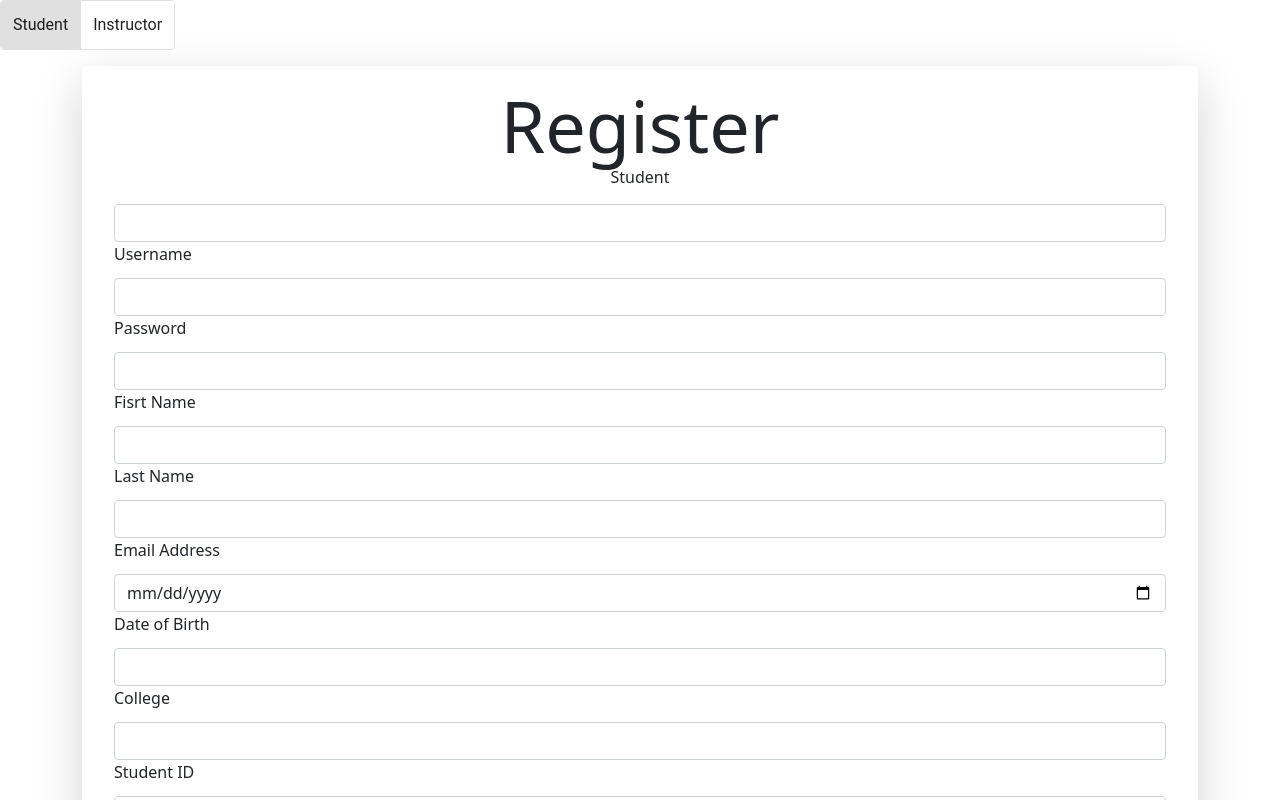
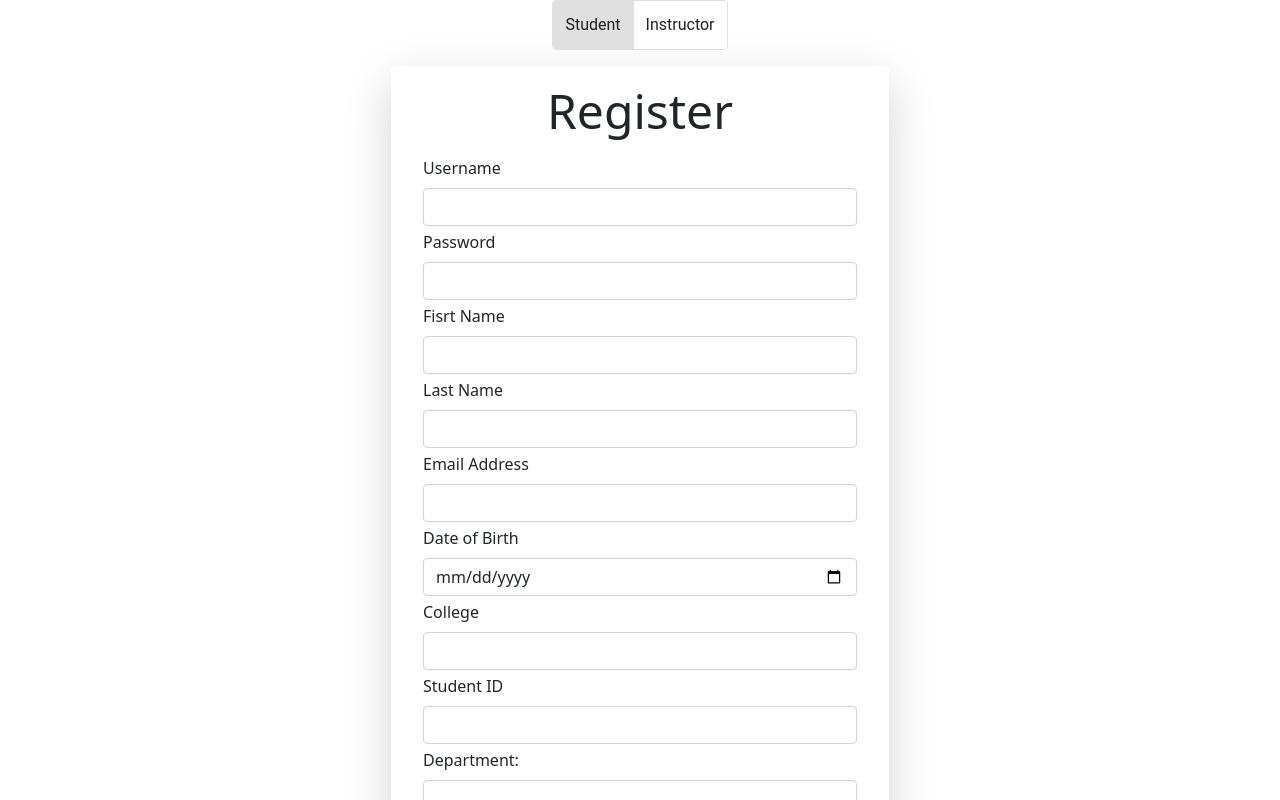
Before and after one commit to srikar003/studentNetworkingToolFrontend, an Angular app in the folder networkingApp/: page /signup in a window 1280 px wide. Shown: the top 800 px of the page. Built offline with nearby package versions, Linux system fonts and the light colour scheme.

Commit message:
added styles

```diff
--- a/networkingApp/src/app/professor-registration/professor-registration.component.html
+++ b/networkingApp/src/app/professor-registration/professor-registration.component.html
@@ -1,65 +1,64 @@
-
 <div class="container">
   <!-- column 1 -->
   <div class="col">
 
   </div>
   <!-- column 2 form contrainer -->
-     <div class="col shadow-lg p-3 mb-5 bg-white rounded mt-3">
-         <h1 class="display-2 text-center">Register<h6>Instructor</h6></h1>
+  <div class="col shadow-lg p-3 mb-5 bg-white rounded">
+    <h4 class="display-5 text-center">Register</h4>
     <form [formGroup]="instructorRegistrationForm">
       <!-- Username input -->
       <div class="form-outline mb-1 mx-3 mt-3">
-           <input id="userName" type="text" class="form-control" formControlName="userName"/>
         <label class="form-label">Username</label>
+        <input id="userName" type="text" class="form-control" formControlName="userName" />
       </div>
 
       <!-- Password input -->
       <div class="form-outline mb-1 mx-3">
-           <input id="password" type="password" class="form-control" formControlName="password"/>
         <label class="form-label">Password</label>
+        <input id="password" type="password" class="form-control" formControlName="password" />
       </div>
 
       <!-- Firstname input -->
       <div class="form-outline mb-1 mx-3">
-           <input id="firstName" type="text" class="form-control" formControlName="firstName"/>
         <label class="form-label">Fisrt Name</label>
+        <input id="firstName" type="text" class="form-control" formControlName="firstName" />
       </div>
 
       <!-- Lastname input -->
       <div class="form-outline mb-1 mx-3">
-           <input id="lastName" type="text" class="form-control" formControlName="lastName"/>
         <label class="form-label">Last Name</label>
+        <input id="lastName" type="text" class="form-control" formControlName="lastName" />
       </div>
 
       <!-- Email input -->
       <div class="form-outline mb-1 mx-3">
-           <input id="email" type="email" class="form-control" formControlName="email"/>
         <label class="form-label">Email Address</label>
+        <input id="email" type="email" class="form-control" formControlName="email" />
       </div>
 
       <!-- DOB input -->
       <div class="form-outline mb-1 mx-3">
-           <input id="dob" type="date" class="form-control" formControlName="dob"/>
         <label class="form-label">Date of Birth</label>
+        <input id="dob" type="date" class="form-control" formControlName="dob" />
       </div>
 
       <!-- Teaching Experience -->
       <div class="form-outline mb-1 mx-3">
-           <input id="teachingExperience" type="number" class="form-control" formControlName="teachingExperience"/>
         <label class="form-label">Teaching Experience(years)</label>
+        <input id="teachingExperience" type="number" class="form-control" formControlName="teachingExperience" />
       </div>
 
       <!-- Contacts input -->
       <div class="form-outline mb-1 mx-3">
-           <input id="contacts" type="text" class="form-control" formControlName="contacts"/>
         <label class="form-label">Contacts</label>
+        <input id="contacts" type="text" class="form-control" formControlName="contacts" />
       </div>
 
       <!--radio inline-->
-         <div class="radio-inline">
+      <div class="form-outline mb-1 mx-3 radio-outline">
         <input value="Corporate Professionals" type="radio" name="instructorType" formControlName="instructorType" />
-         <label class="radio-label"> Corporate Professionals</label>
+        <label class="radio-label"> Corporate Professionals</label>&nbsp;&nbsp;
         <input value="Professors" type="radio" name="instructorType" formControlName="instructorType" />
         <label class="radio-label">Professors</label>
       </div>
@@ -70,13 +69,13 @@
       [hidden]="!(this.instructorRegistrationForm.value.instructorType=='Corporate Professionals')">
 
       <div class="form-outline mb-1 mx-3">
-           <input id="college" type="text" class="form-control" formControlName="college"/>
         <label class="form-label">Contacts</label>
+        <input id="college" type="text" class="form-control" formControlName="college" />
       </div>
 
       <div class="form-outline mb-1 mx-3">
-           <input id="expertise" type="text" class="form-control" formControlName="expertise"/>
         <label class="form-label">Contacts</label>
+        <input id="expertise" type="text" class="form-control" formControlName="expertise" />
       </div>
 
     </form>
@@ -86,20 +85,21 @@
       [hidden]="!(this.instructorRegistrationForm.value.instructorType=='Professors')">
 
       <div class="form-outline mb-1 mx-3">
-           <input id="college" type="text" class="form-control" formControlName="university"/>
         <label class="form-label">University Name</label>
+        <input id="college" type="text" class="form-control" formControlName="university" />
       </div>
 
       <div class="form-outline mb-1 mx-3">
-           <input id="dept" type="text" class="form-control" formControlName="dept"/>
         <label class="form-label">Department</label>
+        <input id="dept" type="text" class="form-control" formControlName="dept" />
       </div>
 
     </form>
 
     <!-- Submit button -->
     <button type="submit" (click)="addUser()"
-     [disabled]="!instructorRegistrationForm.valid && !(professorRegistrationForm.valid||corporateRegistrationForm.valid)"class="btn btn-primary btn-block mx-3 my-3" type="submit" >Submit</button>
+      [disabled]="!instructorRegistrationForm.valid && !(professorRegistrationForm.valid||corporateRegistrationForm.valid)"
+      class="btn btn-primary btn-block mx-3 my-3" type="submit">Submit</button>
 
   </div>
 
--- a/networkingApp/src/app/signin/signin.component.html
+++ b/networkingApp/src/app/signin/signin.component.html
@@ -1,43 +1,37 @@
-<!doctype html>
-<html lang="en">
-
-<body>
-  <!--container 1-->
 <div class="container">
-    <div class="row">
-      <div class="col-3">
-      </div>
-      <div class="col-6 mt-4 bg-white shadow-lg rounded">
-        <div>
+  <div class="text-center">
     <p>
       <mat-button-toggle-group [(ngModel)]="userType">
         <mat-button-toggle value="student">Student</mat-button-toggle>
         <mat-button-toggle value="instructor">Instructor</mat-button-toggle>
       </mat-button-toggle-group>
     </p>
+  </div>
+  <div class="row">
+    <div class="col-3">
+    </div>
+    <div class="col-6 m-4 p-3 bg-white shadow-lg rounded">
       <form [formGroup]="signInForm" (ngSubmit)="login()">
 
         <!-- User Name -->
         <div class="form-outline mb-1 mx-3">
+          <label class="form-label">Username</label>
           <input id="userName" type="text" class="form-control" formControlName="userName" />
-              <label class="form-label">Username</label>
         </div>
         <!-- Password input -->
         <div class="form-outline mb-1 mx-3">
+          <label class="form-label">Password</label>
           <input id="password" type="password" class="form-control" formControlName="password" />
-              <label class="form-label">Password</label>
         </div>
+        <div class="text-center">
           <button class="btn btn-primary btn-block mx-3 my-3" type="submit"
             [disabled]="!signInForm.valid || userType==''">Submit</button>
+          <button (click)="navigateToSignUp()" class="btn btn-primary btn-block mx-3 my-3">SignUp</button>
+        </div>
 
       </form>
-        </div>
-        <button (click)="navigateToSignUp()" class="btn btn-primary btn-block mx-3 my-3">SignUp</button>
     </div>
     <div class="col-3">
     </div>
   </div>
 </div>
-</body>
-
-</html>
--- a/networkingApp/src/app/signin/signin.component.ts
+++ b/networkingApp/src/app/signin/signin.component.ts
@@ -9,7 +9,7 @@ import { AuthenticationService } from '../authentication.service';
   styleUrls: ['./signin.component.scss']
 })
 export class SigninComponent implements OnInit {
-  public userType: string = '';
+  public userType: string = 'student';
   public signInForm: any;
   constructor(private fb: FormBuilder, private readonly authService: AuthenticationService,
     private router: Router) {
--- a/networkingApp/src/app/signup/signup.component.html
+++ b/networkingApp/src/app/signup/signup.component.html
@@ -1,10 +1,16 @@
 <div>
+    <div class="text-center">
         <p>
             <mat-button-toggle-group [(ngModel)]="userType">
                 <mat-button-toggle value="student">Student</mat-button-toggle>
                 <mat-button-toggle value="instructor">Instructor</mat-button-toggle>
             </mat-button-toggle-group>
         </p>
+    </div>
+    <div class="container">
+        <div class="row">
+            <div class="col-3"></div>
+            <div class="col-6">
                 <div *ngIf="userType == 'student'">
                     <app-student-registration></app-student-registration>
                 </div>
@@ -12,3 +18,7 @@
                     <app-professor-registration></app-professor-registration>
                 </div>
             </div>
+        </div>
+
+    </div>
+</div>
--- a/networkingApp/src/app/student-registration/student-registration.component.html
+++ b/networkingApp/src/app/student-registration/student-registration.component.html
@@ -5,67 +5,67 @@
 
     </div>
      <!-- column 2 form contrainer -->
-    <div class="col shadow-lg p-3 mb-5 bg-white rounded mt-3">
-        <h1 class="display-2 text-center">Register<h6>Student</h6></h1>
+    <div class="col shadow-lg p-3 mb-5 bg-white rounded">
+        <h4 class="display-5 text-center">Register</h4>
       <form [formGroup]="studentRegistrationForm" (ngSubmit)="addUser()">
       	<!-- Username input -->
         <div class="form-outline mb-1 mx-3 mt-3">
+          <label class="form-label">Username</label>
           <input id="userName" type="text" class="form-control" formControlName="userName"/>
-          <label class="form-label">Username</label>
         </div>
 
         <!-- Password input -->
         <div class="form-outline mb-1 mx-3">
+          <label class="form-label">Password</label>
           <input id="password" type="password" class="form-control" formControlName="password"/>
-          <label class="form-label">Password</label>
         </div>
 
         <!-- Firstname input -->
         <div class="form-outline mb-1 mx-3">
+          <label class="form-label">Fisrt Name</label>
           <input id="firstName" type="text" class="form-control" formControlName="firstName"/>
-          <label class="form-label">Fisrt Name</label>
         </div>
 
         <!-- Lastname input -->
         <div class="form-outline mb-1 mx-3">
+          <label class="form-label">Last Name</label>
           <input id="lastName" type="text" class="form-control" formControlName="lastName"/>
-          <label class="form-label">Last Name</label>
         </div>
 
         <!-- Email input -->
         <div class="form-outline mb-1 mx-3">
+          <label class="form-label">Email Address</label>
           <input id="email" type="email" class="form-control" formControlName="email"/>
-          <label class="form-label">Email Address</label>
         </div>
 
         <!-- DOB input -->
         <div class="form-outline mb-1 mx-3">
+          <label class="form-label">Date of Birth</label>
           <input id="dob" type="date" class="form-control" formControlName="dob"/>
-          <label class="form-label">Date of Birth</label>
         </div>
 
         <!-- College input -->
         <div class="form-outline mb-1 mx-3">
+          <label class="form-label">College</label>
           <input id="college" type="text" class="form-control" formControlName="college"/>
-          <label class="form-label">College</label>
         </div>
 
         <!-- Student ID input -->
         <div class="form-outline mb-1 mx-3">
+          <label class="form-label">Student ID</label>
           <input id="studentId" type="text" class="form-control" formControlName="studentId"/>
-          <label class="form-label">Student ID</label>
         </div>
 
         <!-- Department input -->
         <div class="form-outline mb-1 mx-3">
+          <label class="form-label">Department:</label>
           <input id="dept" type="text" class="form-control" formControlName="dept"/>
-          <label class="form-label">Department:</label>
         </div>
 
          <!-- Contacts input -->
         <div class="form-outline mb-1 mx-3">
+          <label class="form-label">Contacts</label>
           <input id="contacts" type="text" class="form-control" formControlName="contacts"/>
-          <label class="form-label">Contacts</label>
         </div>
 
         <!-- Submit button -->
```
Lines whose indentation alone changed are shown as unchanged.
